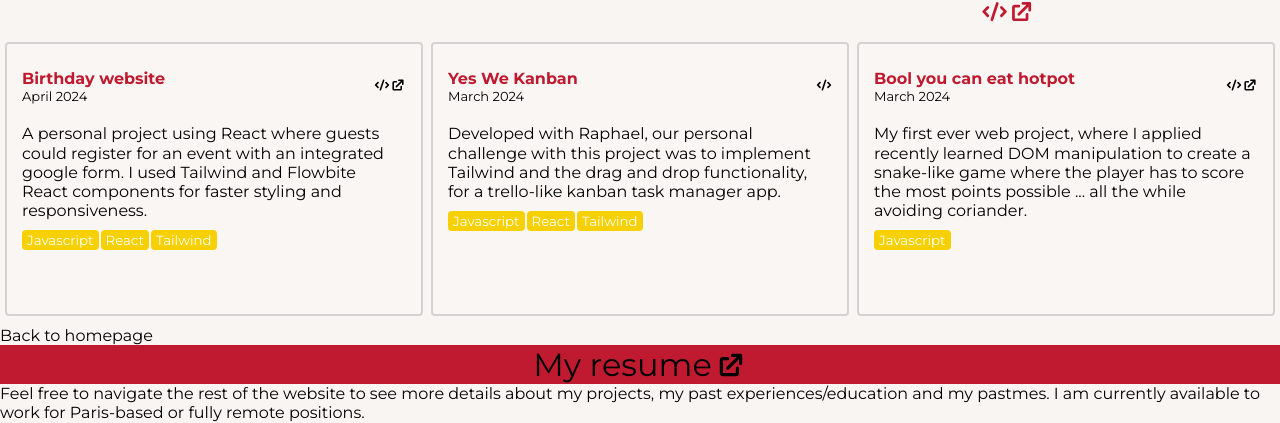
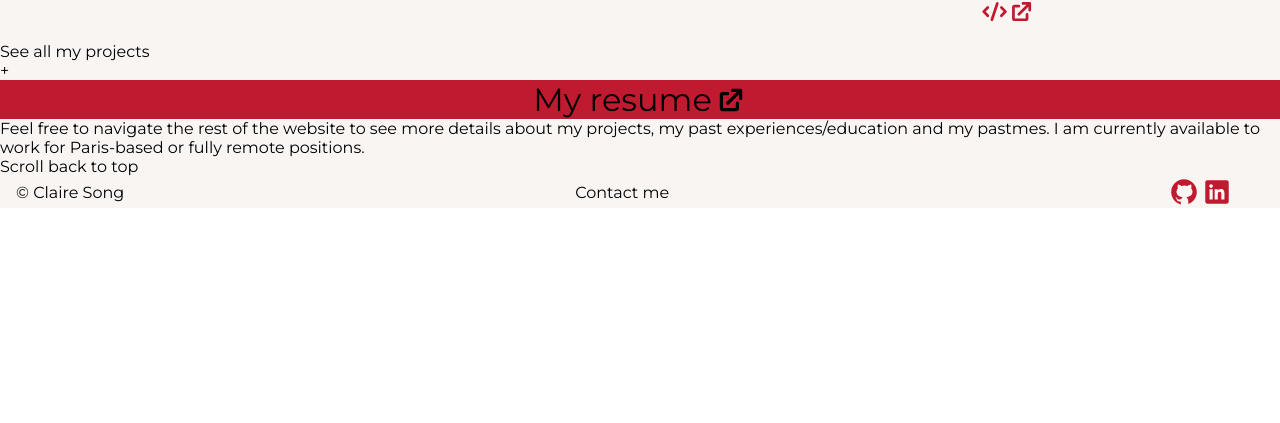
Before and after one commit to claire2d2/portfolio, a React (Vite) app: page / in a window 1280 px wide. Shown: the part 1600-2023 px from the top of the page. After the commit the page ends 1812 px from the top, so only its background shows below. Built offline with nearby package versions, Linux system fonts and the light colour scheme; a web font is replaced by a local one.

Commit message:
show or hide all projects

```diff
--- a/src/components/Projects/Projects/Projects.css
+++ b/src/components/Projects/Projects/Projects.css
@@ -7,7 +7,7 @@
   }
 }
 
-.allProjects {
+.show-projects {
   width: 100%;
   display: flex;
   gap: 8px;
--- a/src/components/Projects/Projects/Projects.tsx
+++ b/src/components/Projects/Projects/Projects.tsx
@@ -1,4 +1,4 @@
-import { HashLink } from "react-router-hash-link";
+import { useState } from "react";
 
 import allProjects from "../../../data/projects.json";
 import FeaturedProjects from "../FeaturedProjects/FeaturedProjects";
@@ -6,11 +6,22 @@ import OneProject from "../OneProject/OneProject";
 import "./Projects.css";
 
 const Projects = () => {
+  const [showProjects, setShowProjects] = useState<boolean>(false);
   return (
     <div className="Projects">
       <h2>Some of my projects:</h2>
       <FeaturedProjects />
-      <div className="allProjects">
+
+      <div className="all-projects">
+        <div
+          className="show-projects-button"
+          onClick={() => setShowProjects(!showProjects)}
+        >
+          <div>See all my projects</div>
+          <div>{showProjects ? "-" : "+"}</div>
+        </div>
+        {showProjects && (
+          <div className="show-projects">
             {allProjects.map((project) => {
               return (
                 <OneProject
@@ -24,8 +35,7 @@ const Projects = () => {
               );
             })}
           </div>
-      <div>
-        <HashLink to="/#projects">Back to homepage</HashLink>
+        )}
       </div>
     </div>
   );
```
Lines whose indentation alone changed are shown as unchanged.
